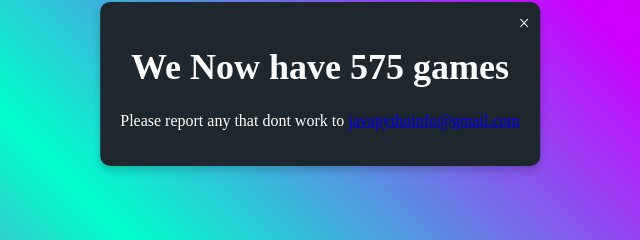
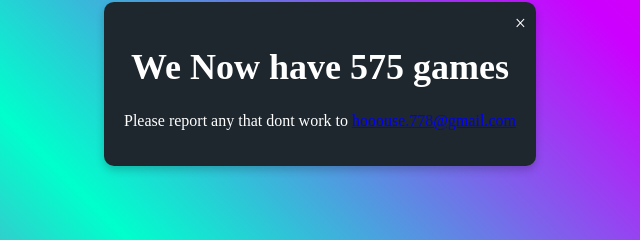
Before and after one commit to house-778/old, a plain HTML site: page login.html in a window 1280 px wide. Shown: the part 316-556 px from the top of the page, 320-960 px from the left. Drawn offline with Linux system fonts and the light colour scheme.

Commit message:
Update login.html

```diff
--- a/login.html
+++ b/login.html
@@ -46,7 +46,7 @@
     <div class="popup-content">
         <span class="close-btn" onclick="closePopup()">&times;</span>
         <h1>We Now have 575 games</h1>
-        <p>Please report any that dont work to <a href="mailto:javapythoinfo@gmail.com">javapythoinfo@gmail.com</a></p>
+        <p>Please report any that dont work to <a href="mailto:hooouse.778@gmail.com">hooouse.778@gmail.com</a></p>
     </div>
     <script src="whatnew.js"></script>
 </div>
```
